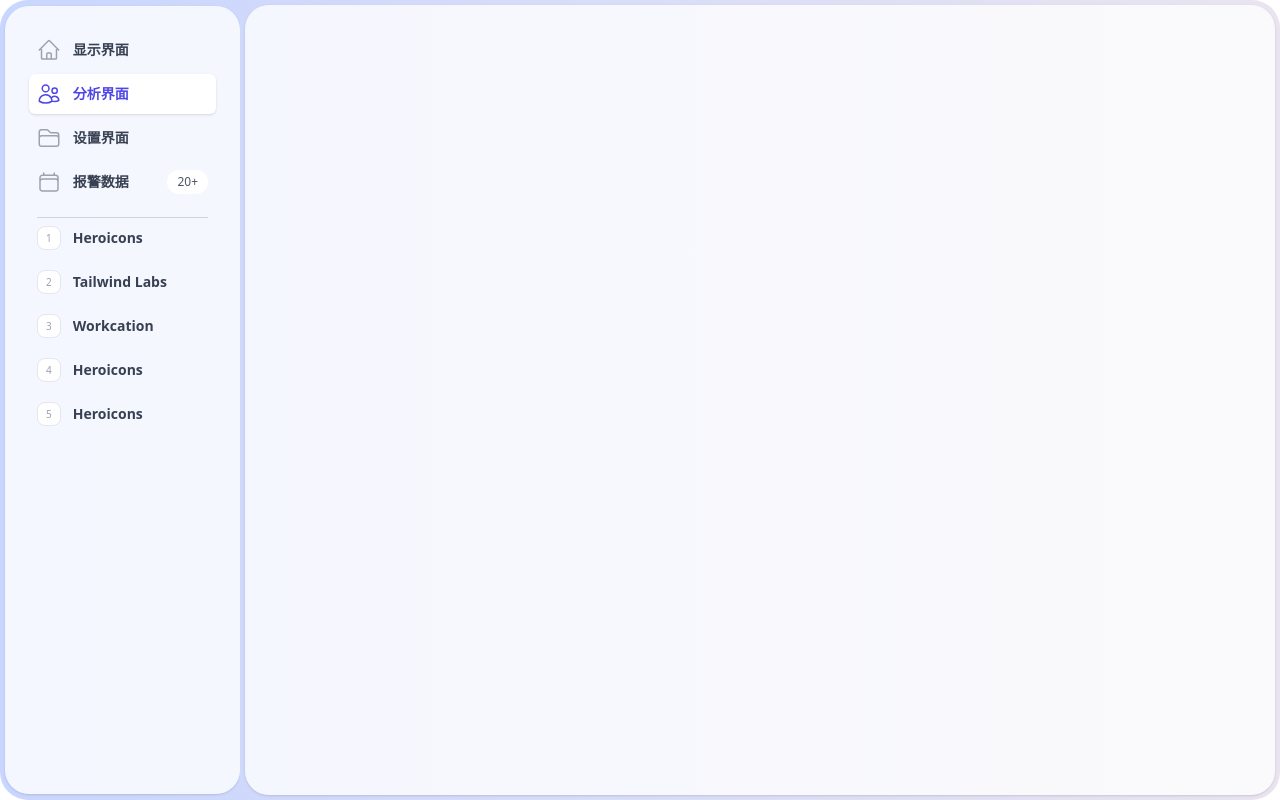
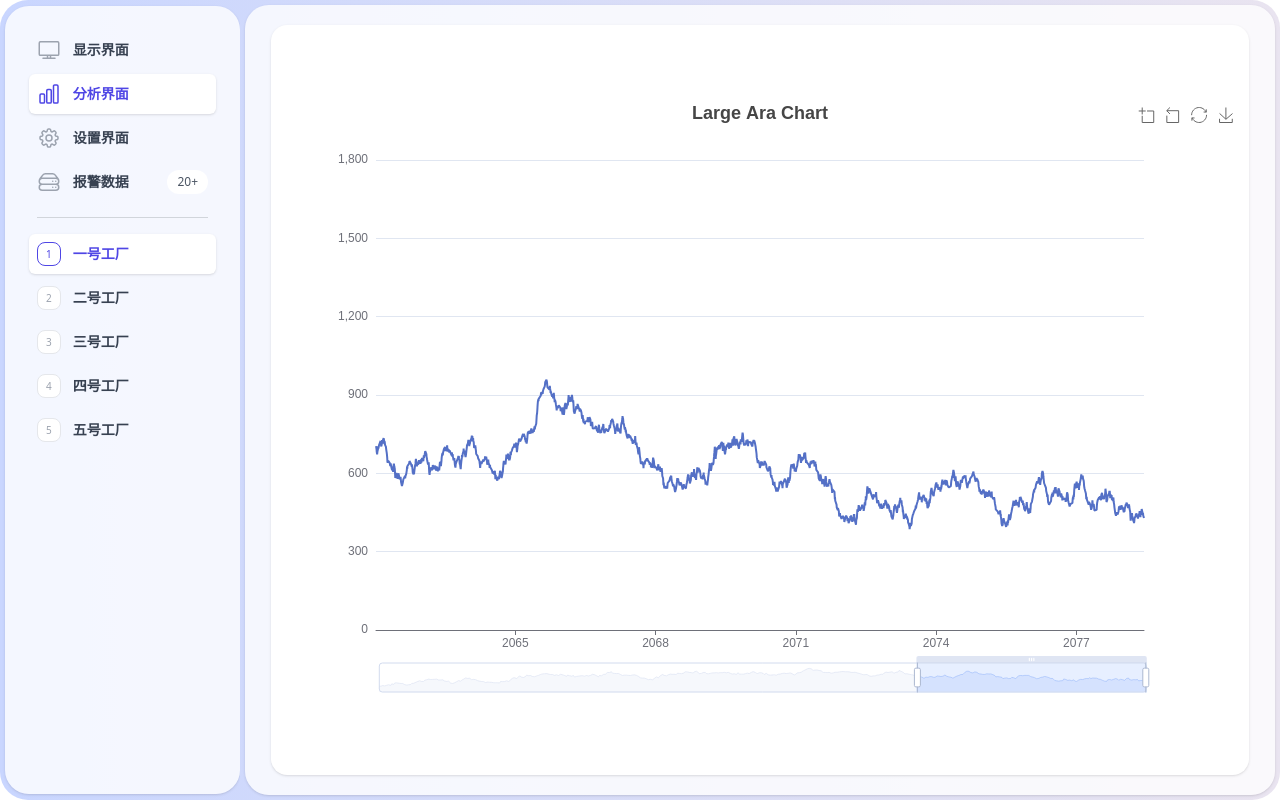
Before and after one commit to jrenc2002/VibtemSensor, a Vue app: page /#/analysisview in a window 1280 px wide. Built offline with nearby package versions, Linux system fonts and the light colour scheme.

Commit message:
1.完善了Echart的图表功能。

```diff
--- a/src/components/NavigationView.vue
+++ b/src/components/NavigationView.vue
@@ -28,10 +28,10 @@
               <div class="w-full border-t border-gray-300"/>
             </div>
           </div>
-          <ul class="-mx-2 mt- space-y-1" role="list">
+          <ul class="-mx-2 mt-4 space-y-1" role="list">
             <li v-for="team in teams" :key="team.name">
-              <a :class="[team.current ? 'bg-white rounded-xl shadow text-indigo-600' : 'text-gray-700 hover:text-gray-600 hover:bg-white hover:shadow', 'group flex gap-x-3 rounded-md p-2 text-sm leading-6 font-semibold']"
-                 :href="team.href">
+              <a :class="[team.current ? 'bg-white rounded-md shadow text-indigo-600' : 'text-gray-700 hover:text-gray-600 hover:bg-white hover:shadow', 'group flex gap-x-3 rounded-md p-2 text-sm leading-6 font-semibold']"
+                 :href="team.href" @click.stop="changebindPage(team.id,$event)">
                 <span
                     :class="[team.current ? 'text-indigo-600 border-indigo-600' : 'text-gray-400 border-gray-200 group-hover:border-indigo-600 group-hover:text-indigo-600', 'flex h-6 w-6 shrink-0 items-center justify-center rounded-lg border text-[0.625rem] font-medium bg-white']">{{
                     team.id
@@ -49,23 +49,33 @@
 
 <script lang="ts" setup>
 import {useRoute} from 'vue-router'
-import {computed} from 'vue'
-import {CalendarIcon, FolderIcon, HomeIcon, UsersIcon,} from '@heroicons/vue/24/outline'
+import {computed, ref} from 'vue'
+import {ChartBarIcon, Cog8ToothIcon, ServerStackIcon, TvIcon} from '@heroicons/vue/24/outline'
+import {useAppGlobal} from '@/store/appglobal'
+// 可以在组件中的任意位置访问 `store` 变量 ✨
+const AppGlobal = useAppGlobal()
+const chancepage = ref(AppGlobal.pageChance)
 
 const route = useRoute()
 const navigation = computed(() => [
-  {name: '显示界面', href: '/mainview', icon: HomeIcon, current: route.path === '/mainview'},
-  {name: '分析界面', href: '/analysisview', icon: UsersIcon, current: route.path === '/analysisview'},
-  {name: '设置界面', href: '/setiew', icon: FolderIcon, current: route.path === '/setiew'},
-  {name: '报警数据', href: '/alarmview', icon: CalendarIcon, count: '20+', current: route.path === '/alarmview'}
+  {name: '显示界面', href: '/mainview', icon: TvIcon, current: route.path === '/mainview'},
+  {name: '分析界面', href: '/analysisview', icon: ChartBarIcon, current: route.path === '/analysisview'},
+  {name: '设置界面', href: '/setiew', icon: Cog8ToothIcon, current: route.path === '/setiew'},
+  {name: '报警数据', href: '/alarmview', icon: ServerStackIcon, count: '20+', current: route.path === '/alarmview'}
 ])
-const teams = [
-  {id: 1, name: 'Heroicons', href: '#', initial: 'H', current: false},
-  {id: 2, name: 'Tailwind Labs', href: '#', initial: 'T', current: false},
-  {id: 3, name: 'Workcation', href: '#', initial: 'W', current: false},
-  {id: 4, name: 'Heroicons', href: '#', initial: 'H', current: false},
-  {id: 5, name: 'Heroicons', href: '#', initial: 'H', current: false},
+const teams = computed(() => [
+  {id: 1, name: '一号工厂', href: '#', current: chancepage.value == 1},
+  {id: 2, name: '二号工厂', href: '#', current: chancepage.value == 2},
+  {id: 3, name: '三号工厂', href: '#', current: chancepage.value == 3},
+  {id: 4, name: '四号工厂', href: '#', current: chancepage.value == 4},
+  {id: 5, name: '五号工厂', href: '#', current: chancepage.value == 5},
 
+])
+// 切换绑定的分页
+const changebindPage = (e: number) => {
+  chancepage.value = e;
+  AppGlobal.updatePageChance(e);
 
-]
+}
+
 </script>
--- a/src/main.ts
+++ b/src/main.ts
@@ -7,12 +7,15 @@ import "./tailwindcss.css"
 import * as ElementPlusIconsVue from '@element-plus/icons-vue';
 
 
+const pinia = createPinia()
+
+
 // import 'element-plus/dist/index.css';
 
 const app = createApp(App);
 app.use(createPinia());
 app.use(router);
-
+app.use(pinia);
 // 注册elementplus图标
 for (const [key, component] of Object.entries(ElementPlusIconsVue)) {
     app.component(key, component);
--- /dev/null
+++ b/src/store/appglobal/index.ts
@@ -0,0 +1,32 @@
+import {defineStore} from "pinia";
+import {useRoute} from "vue-router";
+
+// 给开发人员使用的debug
+const debug = false;
+
+const route = useRoute()
+
+const state = () => {
+    return {
+
+        // 分页选择项
+        pageChance: 1,
+
+
+    }
+}
+
+/**
+ * 提供可视窗口的公共状态
+ */
+export const useAppGlobal = defineStore('AppGlobal', {
+    state,
+    actions: {
+
+        updatePageChance(pageChance: number) {
+            this.pageChance = pageChance;
+        }
+
+
+    },
+});
--- a/src/views/AnalysisView.vue
+++ b/src/views/AnalysisView.vue
@@ -1,8 +1,107 @@
 <template>
-  <div></div>
+  <div class=" rounded-2xl bg-white w-[95%] h-[95%] shadow items-center justify-center flex">
+    <div class=" z-50 items-center justify-center flex">
+      <div ref="chartRef" class="w-[75vw] h-[75vh] relative left-0 "></div>
+    </div>
+
+  </div>
 </template>
 
 <script lang="ts" setup>
+import * as echarts from "echarts";
+import {onMounted, onUnmounted, ref} from "vue";
+
+
+/* ——————————————————————————声明echart—————————————————————————— */
+let chart;
+const chartRef = ref(null);
+var option;
+
+onMounted(() => {
+  if (chartRef.value) {
+    chart = echarts.init(chartRef.value);
+    initChart();
+  }
+});
+onUnmounted(() => {
+  echarts.dispose;
+});
+
+/* ——————————————————————————时间数据配置—————————————————————————— */
+// 时间单位
+let oneDay = 24 * 3600 * 1000;
+// 初始时间原点
+let base = +new Date(2023, 8, 11);
+// data数据
+let data = [[base, Math.random() * 300]];
+for (let i = 1; i < 20000; i++) {
+  let now = new Date((base += oneDay));
+  data.push([+now, Math.round((Math.random() - 0.5) * 20 + data[i - 1][1])]);
+}
+
+
+/* ——————————————————————————echarts配置—————————————————————————— */
+function initChart() {
+
+  // 把配置和数据放这里
+  chart.setOption({
+    tooltip: {
+      trigger: 'axis',
+      position: function (pt) {
+        return [pt[0], '10%'];
+      }
+    },
+    title: {
+      left: 'center',
+      text: 'Large Ara Chart'
+    },
+    toolbox: {
+      feature: {
+        dataZoom: {
+          yAxisIndex: 'none'
+        },
+        restore: {},
+        saveAsImage: {}
+      }
+    },
+    xAxis: {
+      type: 'time',
+      boundaryGap: false //就是会不会只能在线上
+    },
+    yAxis: {
+      type: 'value',
+      boundaryGap: [0, '100%']
+    },
+    dataZoom: [
+      {
+        type: 'inside',
+        start: 70,
+        end: 100
+      },
+      {
+        start: 70,
+        end: 100
+      }
+    ],
+    series: [
+      {
+        name: 'Fake Data',
+        type: 'line',
+        smooth: false,//是否平衡显示
+        symbol: 'none',//是否显示点
+        // areaStyle: {},//是否显示面积
+        data: data
+      },
+
+    ]
+  });
+  window.onresize = function () {
+    //自适应大小
+    chart.resize();
+  };
+}
+
+/* ——————————————————————————定时器时间函数配置—————————————————————————— */
 
 
 </script>
```
Also changed, not shown: src/components/HelloWorld.vue (deleted).
